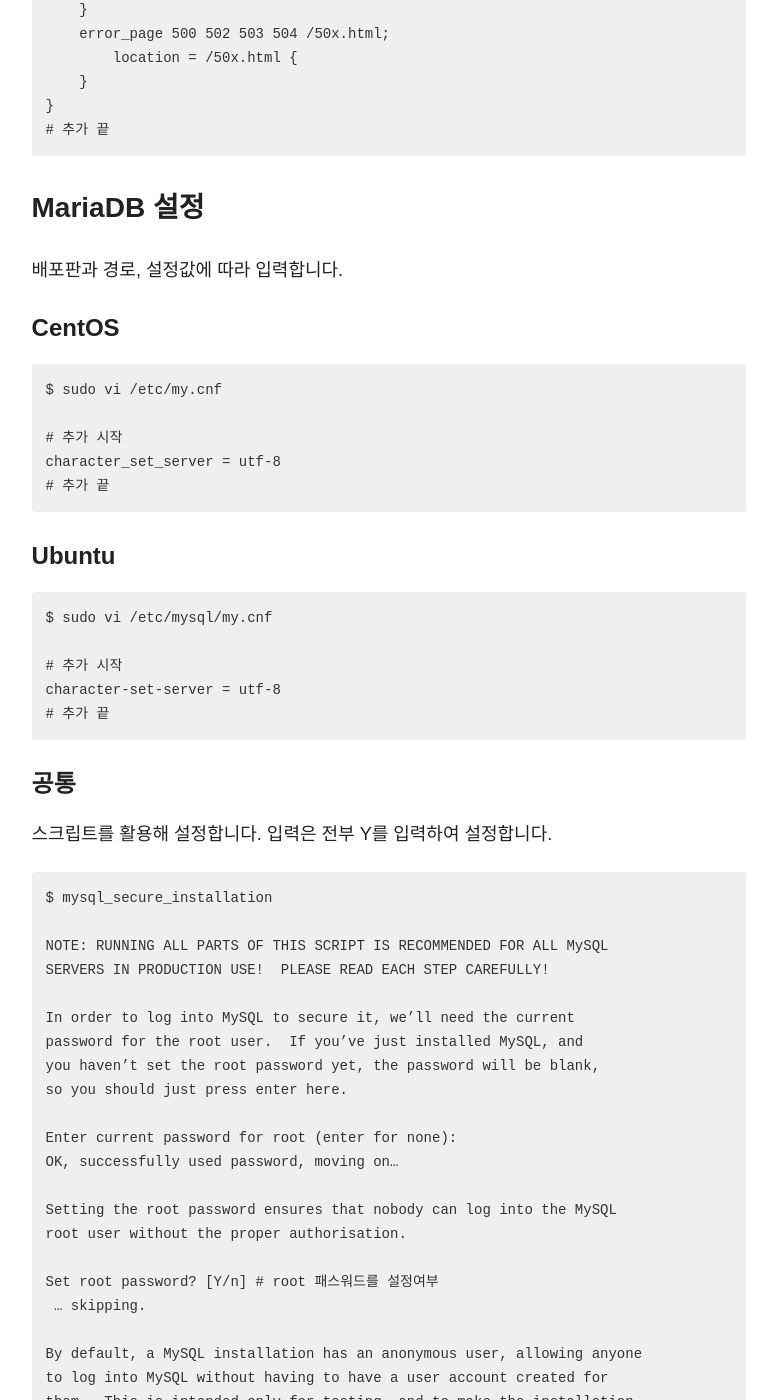
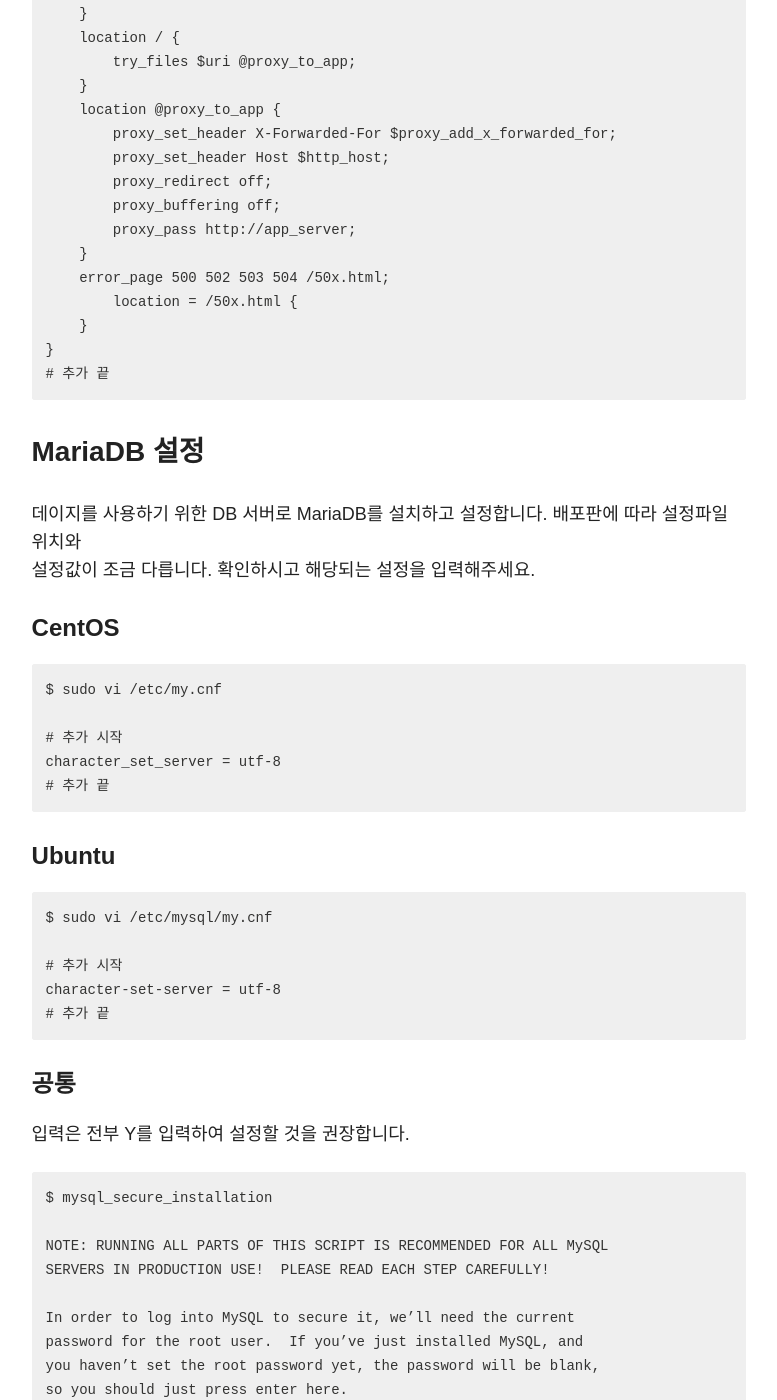
Before and after one commit to NewsJelly/newsjelly.github.com, a Jekyll site: the page built from draft/2016-11-18-#1.md, in a window 1280 px wide and 1400 px high, scrolled down 3501 px. Shown: the whole window, without its empty margins (348-1125 px from the left). Built offline with Jekyll 4.4.1, drawn with Linux system fonts in a browser that asks for light colours; nearby versions of some CDN libraries; comment, search, counter and statistics services are not loaded; some of the changed text lies outside the part shown.

Commit message:
#1 수정안

```diff
--- a/draft/2016-11-18-#1.md
+++ b/draft/2016-11-18-#1.md
@@ -11,17 +11,25 @@
 comments: true
 ---
 # 들어가며
->안녕하세요. 첫 번째 포스트를 작성하게 된 뉴스 젤리 정범구입니다.
+>안녕하세요. 첫 번째 포스트를 작성하게 된 뉴스젤리 정범구입니다.
 이번 포스트에서는 제가 맡은 업무인 설치 업무 중 설치방법에 대해 소개를 해볼까 합니다.
 
 # 설치방법
->기존의 데이지는 오픈소스로 공개되어있었으나 사용하기 위해 어떤 패키지를 설치하고
+>기존의 데이지는 [오픈소스](https://github.com/NewsJelly/daisy/archive/master.zip)로 공개되어있었으나 사용하기 위해 어떤 패키지를 설치하고
 설정하는지 상세히 가이드 된 바가 없었습니다. 그래서 데이지를 위한 상세 가이드라인을
 제시해 드리고자 합니다.
 
 ## 1. 패키지 설치
+
+### 공통
+홈 디렉토리 하위에 git을 활용하여 데이지 오픈소스를 다운로드 받습니다.
+
+    $ cd ~/
+    $ git clone https://github.com/NewsJelly/daisy.git
+
+### CentOS
 배포판 환경에 따라 패키지를 설치합니다.
-### CentOS
+
     $ sudo yum install -y gcc-c++
     $ sudo yum install -y python-devel
     $ sudo yum install -y libjpeg-devel
@@ -33,6 +41,8 @@
     $ sudo yum install -y mariadb-server
 
 ### Ubuntu
+배포판 환경에 따라 패키지를 설치합니다.
+
     $ sudo apt-get install -y g++
     $ sudo apt-get install -y python-dev
     $ sudo apt-get install -y libjpeg-dev
@@ -43,26 +53,23 @@
     $ sudo apt-get install -y nginx
     $ sudo apt-get install -y mariadb-server
 
-### 공통
-홈 디렉토리 하위에 데이지 오픈소스를 다운로드 받습니다.
-
-    $ cd
-    $ git clone https://github.com/NewsJelly/daisy.git
-
 ## 2. 패키지 설정
 
 ### Nginx 설정
-기본 설정파일을 삭제합니다. 혹은 설정파일내의 기본 server 설정을 지웁니다.
+데이지를 구동하기 위한 웹서버로 Nginx를 설치하고 설정합니다.
+
+서비스 관련 충돌이 일어날 수 있으므로 기본 설정파일을 삭제하거나 설정파일내 server 설정을 지웁니다.
 
     $ sudo rm /etc/nginx/conf.d/*
 
-user를 리눅스 사용자에 알맞게 수정합니다.
+정적요소 서비스 관련 문제가 발생할 수 있기 때문에 user를 사용자에 알맞게 수정합니다.
 
     $ sudo vi /etc/nginx/nginx.conf
 
     user jelly; # 사용자
 
-예시와 같이 include 상단에 추가항목을 입력합니다.
+예시와 같이 include 상단에 추가항목을 입력합니다. 서버관리를 위한 커스텀 설정으로 사용하지 않아도
+무방합니다.
 
     # 추가 시작
     server_tokens off;
@@ -73,7 +80,8 @@
     # 추가 끝
     include /etc/nginx/conf.d/*.conf;
 
-server_name과 static, media 경로를 알맞게 입력합니다.
+server_name에는 도메인명 혹은 ip 주소를 입력하고 static, media 경로는 데이지 경로에 알맞게
+입력합니다.
 
     $ sudo vi /etc/nginx/conf.d/nginx.conf
 
@@ -114,7 +122,8 @@
 
 
 ### MariaDB 설정
-배포판과 경로, 설정값에 따라 입력합니다.
+데이지를 사용하기 위한 DB 서버로 MariaDB를 설치하고 설정합니다. 배포판에 따라 설정파일 위치와
+설정값이 조금 다릅니다. 확인하시고 해당되는 설정을 입력해주세요.
 #### CentOS
     $ sudo vi /etc/my.cnf
 
@@ -130,7 +139,7 @@
     # 추가 끝
 
 #### 공통
-스크립트를 활용해 설정합니다. 입력은 전부 Y를 입력하여 설정합니다.
+입력은 전부 Y를 입력하여 설정할 것을 권장합니다.
 
     $ mysql_secure_installation
 
@@ -186,7 +195,7 @@
 
     Thanks for using MySQL!
 
-상황에 알맞게 루트 비밀번호, 데이터베이스, 유저, 유저 비밀번호 수정하여 입력합니다.
+설정한 루트 비밀번호와 데이지 서비스에서 사용할 데이터베이스, 유저, 유저 비밀번호 수정하여 입력합니다.
 
     $ mysql -uroot -pTestPassword1! -e "create database daisy;"
 	$ mysql -uroot -pTestPassword1! -e "create user 'jelly'@'%' identified by 'TestPassword1!';"
@@ -196,7 +205,8 @@
 	$ mysql -uroot -pTestPassword1! -e "grant all privileges on daisy.* to 'jelly'@'localhost';"
 
 ### Gunicorn 설정
-데이지 경로에 알맞게 파일을 만들어 입력합니다.
+데이지를 사용하기 위한 WSGI로 Gunicorn을 사용합니다. 가상환경 설정에서 PIP를 활용해 Gunicorn을
+설치하기 이전에 우리가 사용할 설정파일과 경로를 미리 만듭니다.
 
     $ mkdir ~/daisy/daisy/conf
     $ vi ~/daisy/daisy/conf/gunicorn.conf.py
@@ -216,7 +226,8 @@
     # 추가 끝
 
 ### Supervisor 설정
-배포판에 종류에 따라 경로를 입력하여 생성합니다.
+데이지의 WSGI인 Gunicorn을 편리하게 관리하기 위해 Supervisor를 설치합니다. 배포판의 종류에 따라
+경로가 다르므로 확인하고 생성하세요.
 #### CentOS
     $ sudo vi /etc/supervisord.d/gunicorn.ini
 
@@ -224,7 +235,7 @@
     $ sudo vi /etc/supervisor/conf.d/gunicorn.conf
 
 #### 공통
-생성한 파일에 슈퍼바이저 설정을 상황에 알맞게 수정해서 입력합니다.
+생성한 파일에 우리가 설정했던 DB설정과 데이지 경로 등 미리 설정된 값에 따라 입력합니다.
 
     # 추가 시작
     [program:gunicorn]
@@ -246,11 +257,12 @@
 ## 3. 방화벽 설정
 
 ### CentOS
-audit2allow가 없다면 아래와 같이 명령어로 설치합니다.
+CentOS의 경우 추가적으로 SELinux 정책 설정이 필요합니다. 따라서 관련된 정책을 자동으로 만들어줄
+audit2allow를 설치해서 진행하겠습니다.
 
     $ sudo yum install -y policycoreutils-python
 
-아래와 같은 명령어로 정책파일을 생성하여 적용합니다.
+아래와 같은 명령어로 정책파일을 생성하고 적용합니다.
 
     $ sudo cat /var/log/audit/audit.log | grep nginx | grep denied | audit2allow -M nginx
     $ sudo semodule -i nginx.pp
@@ -266,12 +278,13 @@
     $ sudo ufw allow 80
 
 ## 4. Python 가상환경 설정
-가상환경을 만들고 활성화합니다.
+데이지의 관리를 용이하게 하기 위해 가상환경을 만듭니다. 따로 가상환경을 설치하지 않아도 무방하나,
+프로그램 별로 다른 버젼의 패키지를 사용할 수 있도록 해주기 때문에 설치하기를 권장합니다.
 
     $ virtualenv ~/.venv
     $ source ~/.venv/bin/activate
 
-아래와 같이 migrate를 위한 설정 변경을 적용합니다.
+아래와 같이 DB migrate를 위한 설정으로 변경합니다.
 
     $ vi ~/daisy/daisy/daisy/setting.py
 
@@ -295,13 +308,15 @@
             'PORT': '3306',
     }
 
-requirements.txt를 통해 필수 PIP를 설치하고, WSGI중 하나인 gunicorn과 DB 연동을 위한 mysql-python을 설치합니다.
+requirements.txt를 통해 데이지를 서비스하기 위한 필수 패키지를 설치하고, WSGI중 하나인 gunicorn과
+MariaDB와 연동하기 위해 mysql-python을 설치합니다.
 
     $ pip install --use-wheel -r ~/daisy/requirements.txt
     $ pip install gunicorn
     $ pip install mysql-python
 
-DB를 마이그레이션하고 정적요소 서비스를 위해 collectstatic을 사용합니다.
+DB를 migrate 합니다. 추가적으로 DB에 시각화 요소를 loaddata 하고 웹서버의 정적요소 서비스를 위해
+collectstatic을 사용합니다.
 
     $ cd ~/daisy/daisy
     $ python manage.py migrate
@@ -309,12 +324,11 @@
     $ python manage.py collectstatic --no-input
 
 ## 5. 확인
-브라우저로 접속하여 확인합니다.
+도메인 혹은 IP / 로컬호스트를 브라우저로 접속하여 확인합니다.
 
     http://localhost # 설정한 도메인에 따라 알맞게 입력
 
 # 마치며
-안내해드린 방법을 기반으로 스크립트를 작성하여 데이지 솔루션을 설치하고있습니다. 궁금하신 사항은
-댓글로 남겨주시면 성실히 답변해드리도록 하겠으며, 추가적으로 스크립트를 첨부하오니 스크립트에
-관한 개선사항이나 문제점은 goo@newsjel.ly 메일주시면 감사하겠습니다. 읽어주셔서 감사합니다.
+안내해드린 방법을 기반으로 스크립트를 작성하여 데이지 솔루션을 설치하고있습니다.
+궁금하신 사항은 댓글로 남겨주시면 답변드리도록 하겠습니다.
 [스크립트 다운로드](https://docs.google.com/uc?export=download&id=0B00xK5swnO1MdEpjWldITndRdjQ)
```
Also changed, not shown: other parts of draft/2016-11-18-#1.md (+3 -3 lines).
